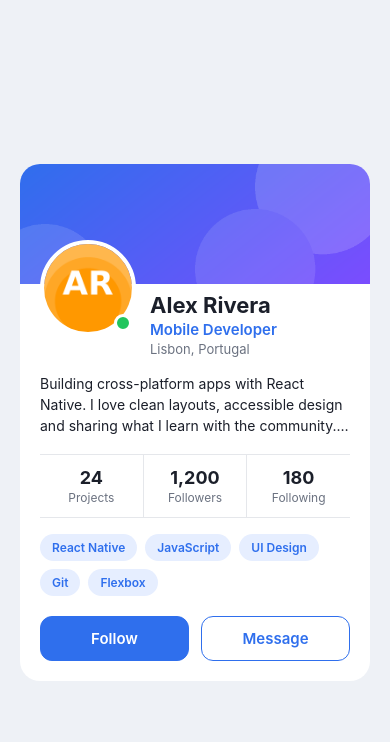
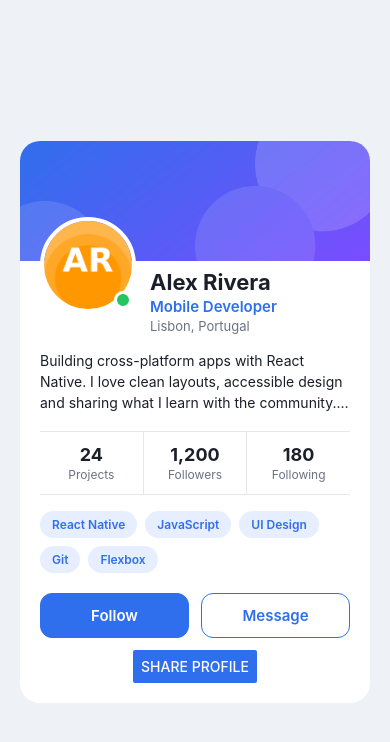
Before and after one commit to Robert-Rdz/interactive-profile-card, a React Native app: screen / in a window 390 px wide. Shown: the top 742 px of the page. Built offline with nearby package versions, Linux system fonts and the light colour scheme.

Commit message:
paso 1: eventos con Pressable y Button

```diff
--- a/App.js
+++ b/App.js
@@ -1,7 +1,7 @@
 // TASK 2 — Interactive Profile Card (starter)
 // Start point: the solution of Task 1 + the new data. Follow the steps in README.md.
 // TODO: add the imports you need in each step (Pressable, Button, Alert, TextInput, useState...)
-import { View, Text, Image, ScrollView, StyleSheet, Platform } from 'react-native';
+import { View, Text, Image, ScrollView, StyleSheet, Platform, Pressable, Button, Alert } from 'react-native';
 
 const COLORS = {
   background: '#EEF1F6',
@@ -37,6 +37,17 @@ export default function App() {
   ];
 
   // TODO STEP 1: write the event handlers (handleFollowPress, handleMessagePress, handleSharePress)
+  function handleFollowPress() {
+    Alert.alert('Follow', 'You pressed Follow');
+  }
+
+  function handleMessagePress() {
+    Alert.alert('Message', 'You pressed Message');
+  }
+
+  function handleSharePress() {
+    Alert.alert('Share profile', 'Sharing will be available soon.');
+  }
   // TODO STEP 3: add the state for follow / unfollow (useState)
   // TODO STEP 4: add the state for the message composer
   // TODO STEP 5: add the state for the bio, the online status and the selected skills
@@ -97,17 +108,20 @@ export default function App() {
                 STEP 2: give them visual feedback with the style function (pressed).
                 STEP 3: make the Follow button toggle between 'Follow' and 'Following'. */}
           <View style={styles.actions}>
-            <View style={[styles.button, styles.buttonPrimary]}>
+            <Pressable style={[styles.button, styles.buttonPrimary]} onPress={handleFollowPress}>
               <Text style={[styles.buttonText, styles.buttonTextPrimary]}>Follow</Text>
-            </View>
-            <View style={styles.button}>
+            </Pressable>
+            <Pressable style={styles.button} onPress={handleMessagePress}>
               <Text style={styles.buttonText}>Message</Text>
-            </View>
+            </Pressable>
           </View>
 
           {/* TODO STEP 4: when 'Message' is pressed, show a composer here (TextInput + counter + Send) */}
 
           {/* TODO STEP 1: add a 'Share profile' Button (core component) here */}
+          <View style={styles.shareWrapper}>
+            <Button title="Share profile" color={COLORS.primary} onPress={handleSharePress} />
+          </View>
         </View>
       </View>
     </ScrollView>
@@ -270,4 +284,70 @@ const styles = StyleSheet.create({
   buttonTextPrimary: {
     color: '#FFFFFF',
   },
+  buttonFollowing: {
+    backgroundColor: COLORS.primaryLight,
+  },
+  composer: {
+    marginTop: 16,
+  },
+  composerFooter: {
+    flexDirection: 'row',
+    justifyContent: 'space-between',
+    alignItems: 'center',
+    marginTop: 8,
+  },
+  counter: {
+    fontSize: 12,
+    color: COLORS.muted,
+  },
+  hint: {
+    marginTop: 8,
+    fontSize: 12,
+    color: COLORS.muted,
+  },
+  input: {
+    height: 44,
+    paddingHorizontal: 12,
+    fontSize: 15,
+    color: COLORS.text,
+    borderWidth: 1,
+    borderColor: COLORS.border,
+    borderRadius: 12,
+  },
+  link: {
+    marginTop: 4,
+    fontSize: 14,
+    fontWeight: '600',
+    color: COLORS.primary,
+  },
+  offlineBadge: {
+    backgroundColor: COLORS.offline,
+  },
+  pressed: {
+    opacity: 0.6,
+  },
+  sendButton: {
+    paddingHorizontal: 20,
+    paddingVertical: 8,
+    borderRadius: 10,
+    backgroundColor: COLORS.primary,
+  },
+  sendButtonDisabled: {
+    backgroundColor: COLORS.offline,
+  },
+  sendText: {
+    fontSize: 14,
+    fontWeight: '600',
+    color: '#FFFFFF',
+  },
+  shareWrapper: {
+    marginTop: 12,
+    alignItems: 'center',
+  },
+  tagSelected: {
+    backgroundColor: COLORS.primary,
+  },
+  tagTextSelected: {
+    color: '#FFFFFF',
+  },
 });
```
